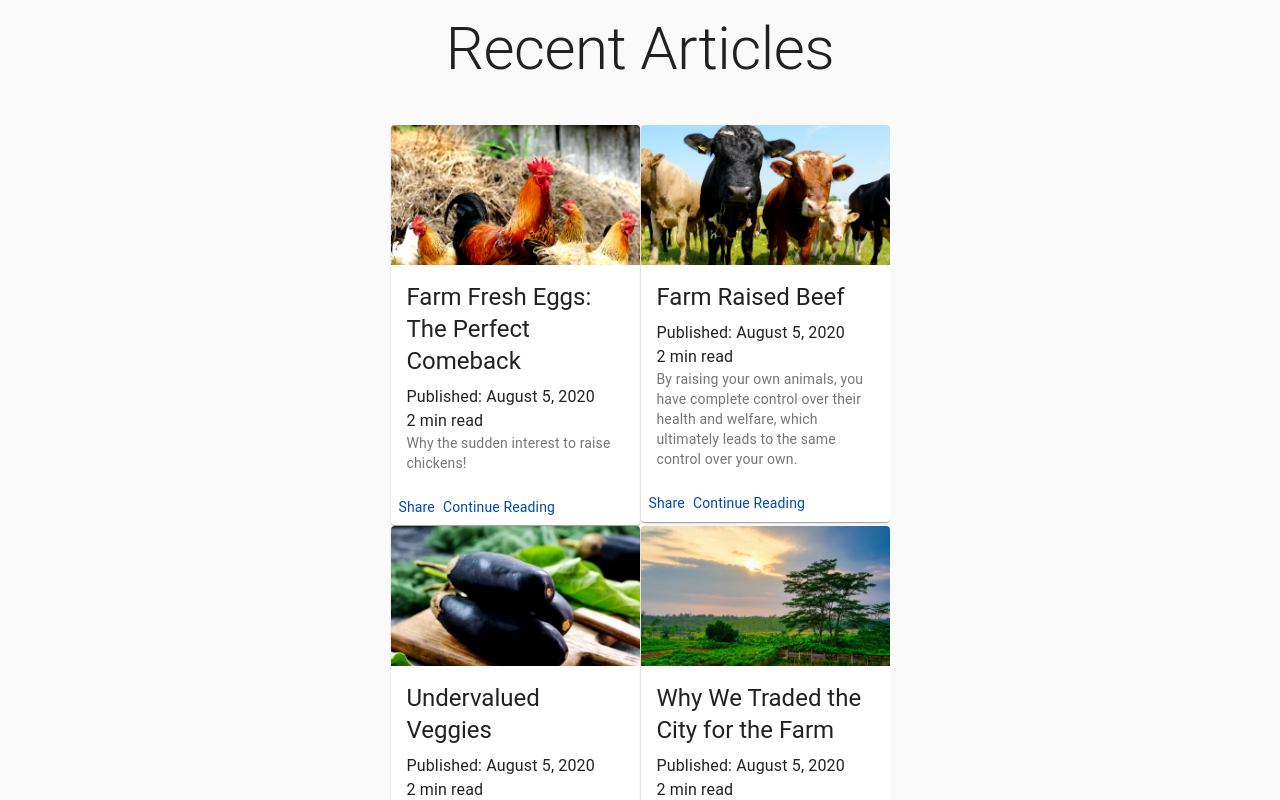
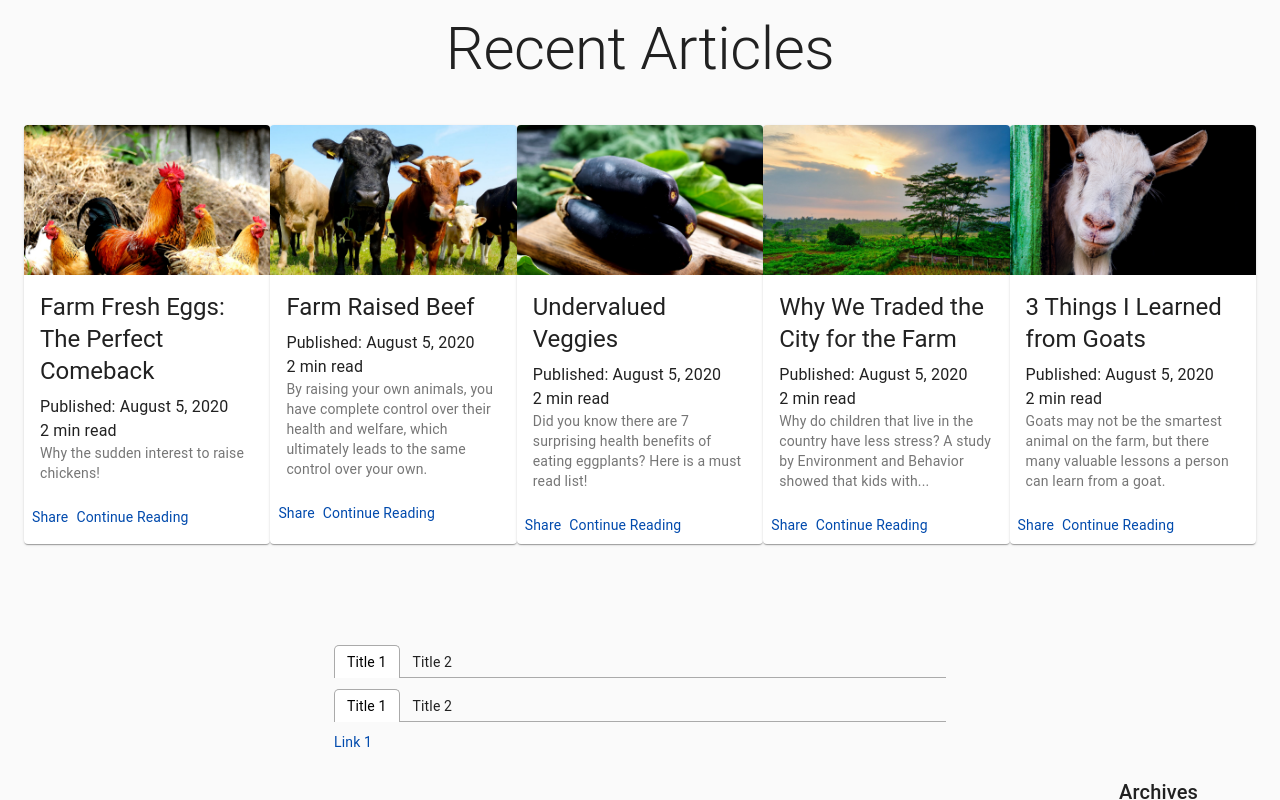
Before and after one commit to Delabove/Blog-Landing-Layout, a React (Create React App) app: page / in a window 1280 px wide. Shown: the part 660-1460 px from the top of the page. Built offline with nearby package versions, Linux system fonts and the light colour scheme.

Commit message:
working on nested tabs, debugging cards

```diff
--- a/src/components/MainContentGrid.js
+++ b/src/components/MainContentGrid.js
@@ -18,22 +18,20 @@ import { TabList, TabPanel } from 'react-tabs';
 const useStyles = makeStyles((theme) => ({
   root: {
     display: 'flex',
-    flexWrap: 'wrap',
-    justifyContent: 'space-around',
-    marginTop: theme.spacing(5)
+    // flexWrap: 'wrap',
+    justifyContent: 'center',
+    marginTop: theme.spacing(5),
+
 
   },
-  gridList: {
 
-    width: 500,
-    height: 1200,
-
-  },
   card: {
 
       maxWidth: 345,
+      height: "100%"
 
   },
+
   mainTitle: {
     textAlign: 'center',
     marginTop: theme.spacing(12)
@@ -49,14 +47,14 @@ export default function AdvancedGridList() {
             Recent Articles
     </Typography>
     <div className={classes.root}>
-      <GridList cellHeight={400} spacing={1} className={classes.gridList} cols={6}>
-{postData.map((post) => (
+
+  {postData.map((post) => (
   <Grid xs={12} md={6}>
   <Card  key={post.img} className={classes.card} cols={post.cols || 1}>
-      <CardMedia className={classes.card}
+      <CardMedia className={classes.cardMedia}
         component="img"
+        height="150"
         alt={post.title}
-        height="140"
         image={post.img}
         title="Blog Posts"
       />
@@ -88,9 +86,6 @@ export default function AdvancedGridList() {
   </Card>
   </Grid>
         ))}
-
-      </GridList>
-
     </div>
     </>
     )
--- a/src/components/PopularArticles.js
+++ b/src/components/PopularArticles.js
@@ -26,11 +26,16 @@ const classes = useStyles();
       <Tab>Title 2</Tab>
     </TabList>
 
+    <TabList>
+      <Tab>Title 1</Tab>
+      <Tab>Title 2</Tab>
+    </TabList>
+
     <TabPanel>
-      <h2>Any content 1</h2>
+      <Link> Link 1 </Link>
     </TabPanel>
     <TabPanel>
-      <h2>Any content 2</h2>
+      <Link> link 2 </Link>
     </TabPanel>
   </Tabs>
 );
```
